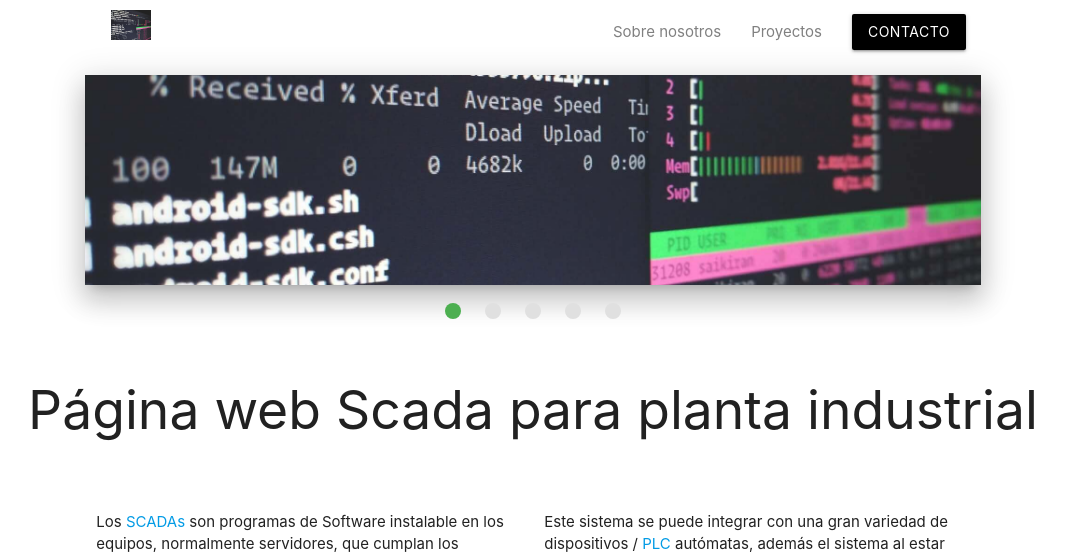
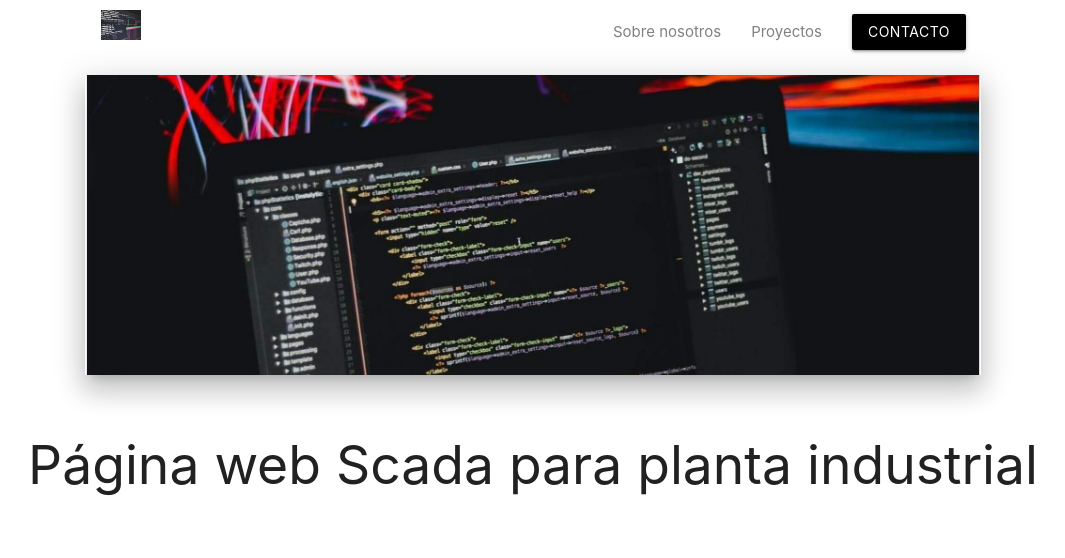
Before and after one commit to ManuelOg16/WEB-TANGENTE, a Flask app: page /Scadaweb in a window 1280 px wide. Shown: the top 558 px of the page, without its empty margins (107-1172 px from the left). Run offline with Flask 2, Linux system fonts and the light colour scheme.

Commit message:
actualizacions 4

```diff
--- a/static/css/main.css
+++ b/static/css/main.css
@@ -7,7 +7,8 @@ body{
 }
 /* section header*/
 header{
-    height: 345px;
+    height: 400px;
+    /*345*/
 
 }
 header nav{
@@ -18,7 +19,7 @@ header nav{
 nav .brand-logo{
     height: 100px;
     left: 10%;
-    padding-left: 90px;
+    padding-left: 80px;
 }
 
 nav .brand-logo img{
@@ -40,6 +41,15 @@ nav a{
 .btn{
     background-color:  black;
 }
+
+.header-main-pic {
+    width: 100%;
+    height: 300px;
+    background-image: url('../assets/img/imgnindex.jpg');
+    background-repeat: no-repeat;
+    background-position: center;
+    background-size: cover;
+}
 /* section header*/
 
 
@@ -48,12 +58,16 @@ nav a{
     height: 190px;
 }
 /* section main*/
+
+/* section footer*/
 footer.page-footer{
     height: 145px;
     padding-top: 10px;
     bottom: 0;
     background-image: url('../assets/img/img-footer-ensalza.png');
 }
+/* section footer*/
+
 
 /* section media responsive*/
 @media only screen and (max-width: 992px){
--- a/templates/Scadaweb.html
+++ b/templates/Scadaweb.html
@@ -27,13 +27,4 @@
  </div>
 </section>
 </section>
-<section class="section">
-  <div class="row">
-    <div class="carousel">
-      <a class="carousel-item" href="proyectoplc"><img src="{{url_for('static', filename='assets/img/card6siemens.jpg')}}"></a>
-      <a class="carousel-item" href="Scadaweb"><img src="{{url_for('static', filename='assets/img/card2formapol.jpg')}}"></a>
-      <a class="carousel-item" href="#three!"><img src="{{url_for('static', filename='assets/img/card5web.jpg')}}"></a>
-    </div>
-  </div>
-</section>
 {% endblock %}
--- a/templates/index.html
+++ b/templates/index.html
@@ -11,29 +11,11 @@
     <!-- Compiled and minified CSS -->
     <link rel="stylesheet" href="https://cdnjs.cloudflare.com/ajax/libs/materialize/1.0.0/css/materialize.min.css">
     <link rel="stylesheet" href="{{url_for('static', filename='css/main.css')}}">
-     <!-- Compiled and minified JavaScript -->
-     <script src="https://cdnjs.cloudflare.com/ajax/libs/materialize/1.0.0/js/materialize.min.js"></script>
-     <script>
-        var options={
-            duration: 500,
-            indicators: true,
-            height:210,
-            interval:2000
-        };
-        document.addEventListener('DOMContentLoaded', function() {
-          var elems = document.querySelectorAll('.sidenav');
-          var instances = M.Sidenav.init(elems);
-          var elems = document.querySelectorAll('.slider');
-          var instances = M.Slider.init(elems, options);
-          var elems = document.querySelectorAll('.carousel');
-          var instances = M.Carousel.init(elems);
-        });
-       </script>
 </head>
 <body>
     <header>
         <nav class="container">
-           <a href="/" class="brand-logo  valign-wrapper"><img class="responsive-img left" src="{{url_for('static', filename='assets/img/c1.jpg')}}" alt="Logo de blog"></a>
+           <a href="/" class="brand-logo  valign-wrapper"><img class="responsive-img left" src="{{url_for('static', filename='assets/img/c1.jpg')}}" alt="Logo de la página"></a>
            <a href="#" data-target="mobile-demo" class="sidenav-trigger"><i class="material-icons ">menu</i></a>
            <ul class="right hide-on-med-and-down">
                <li><a href="#">Sobre nosotros</a></li>
@@ -46,28 +28,24 @@
             <li><a href="Scadaweb">Proyectos</a></li>
             <li><a class="btn" href="contacto">Contacto</a></li>
         </ul>
-     <section class="container">
-     <section class="header-main-pic">
-        <div class="slider">
+     <section class="container hoverable">
+         <section class="header-main-pic z-depth-4"></section>
+           <!--<div class="slider">
              <ul class="slides z-depth-4">
                  <li>
-                    <a  href="#one!"><img src="{{url_for('static', filename='assets/img/med3sld.jpg')}}" alt="logo de la pagina"></a>
+                    <img src="{{url_for('static', filename='assets/img/med1sld.jpg')}}" alt="datos">
                  </li>
                 <li>
-                    <a  href="#two!"><img src="{{url_for('static', filename='assets/img/med2sld.jpg')}}" alt="logo de la pagina"></a>
+                    <img src="{{url_for('static', filename='assets/img/med2sld.jpg')}}" alt="energia elélctrica">
                  </li>
                  <li>
-                    <a  href="#four!"><img src="{{url_for('static', filename='assets/img/med4sld.jpg')}}" alt="logo de la pagina"></a>
+                    <img src="{{url_for('static', filename='assets/img/med3sld.jpg')}}" alt="programación">
                  </li>
                  <li>
-                    <a  href="#five!"><img src="{{url_for('static', filename='assets/img/med1sld.jpg')}}" alt="logo de la pagina"></a>
-                </li>
-                <li>
-                    <a  href="#six!"><img src="{{url_for('static', filename='assets/img/banner-siemens.jpg')}}" alt="logo de la pagina"></a>
+                   <img src="{{url_for('static', filename='assets/img/med4sld.jpg')}}" alt="potencia eléctica">
                  </li>
              </ul>
-        </div>
-      </section>
+         </div>-->
      </section>
     </header>
 
@@ -127,6 +105,15 @@
         </section>
    </main>
     {% endblock %}
+    <section class="section">
+      <div class="row">
+        <div class="carousel">
+          <a class="carousel-item" href="#three!"><img src="{{url_for('static', filename='assets/img/card5web.jpg')}}"></a>
+          <a class="carousel-item" href="proyectoplc"><img src="{{url_for('static', filename='assets/img/card6siemens.jpg')}}"></a>
+          <a class="carousel-item" href="Scadaweb"><img src="{{url_for('static', filename='assets/img/card2formapol.jpg')}}"></a>
+        </div>
+      </div>
+    </section>
     <section class="container">
     <footer class="page-footer z-depth-5">
         <div class="container">
@@ -145,5 +132,23 @@
           </div>
     </footer>
    </section>
+  <!-- Compiled and minified JavaScript -->
+  <script src="https://cdnjs.cloudflare.com/ajax/libs/materialize/1.0.0/js/materialize.min.js"></script>
+  <script>
+    var options={
+        duration: 500,
+        indicators: true,
+        height:210,
+        interval:2000
+    };
+    document.addEventListener('DOMContentLoaded', function() {
+      var elems = document.querySelectorAll('.sidenav');
+      var instances = M.Sidenav.init(elems);
+      var elems = document.querySelectorAll('.slider');
+      var instances = M.Slider.init(elems, options);
+      var elems = document.querySelectorAll('.carousel');
+      var instances = M.Carousel.init(elems);
+    });
+   </script>
 </body>
 </html>
--- a/templates/proyectoplc.html
+++ b/templates/proyectoplc.html
@@ -25,7 +25,7 @@
   </div>
 </section>
 </section>
-<section class="section">
+<!--<section class="section">
   <div class="row">
     <div class="carousel">
       <a class="carousel-item" href="proyectoplc"><img src="{{url_for('static', filename='assets/img/card3mitsubishi.jpg')}}"></a>
@@ -33,6 +33,6 @@
       <a class="carousel-item" href="#three!"><img src="{{url_for('static', filename='assets/img/card4diseñoweb.png')}}"></a>
     </div>
   </div>
-</section>
+</section>-->
 
 {% endblock %}
```
Also changed, not shown: static/assets/img/banner-b&r.jpg (deleted), static/assets/img/banprinmed.jpg (added), static/assets/img/big1sld.jpg (deleted), static/assets/img/big2sld.jpg (deleted), static/assets/img/big3sld.jpg (deleted), static/assets/img/big4sld.jpg (deleted), static/assets/img/c5.jpg (added), static/assets/img/imgnindex.jpg (added). Lines whose indentation alone changed are shown as unchanged.
